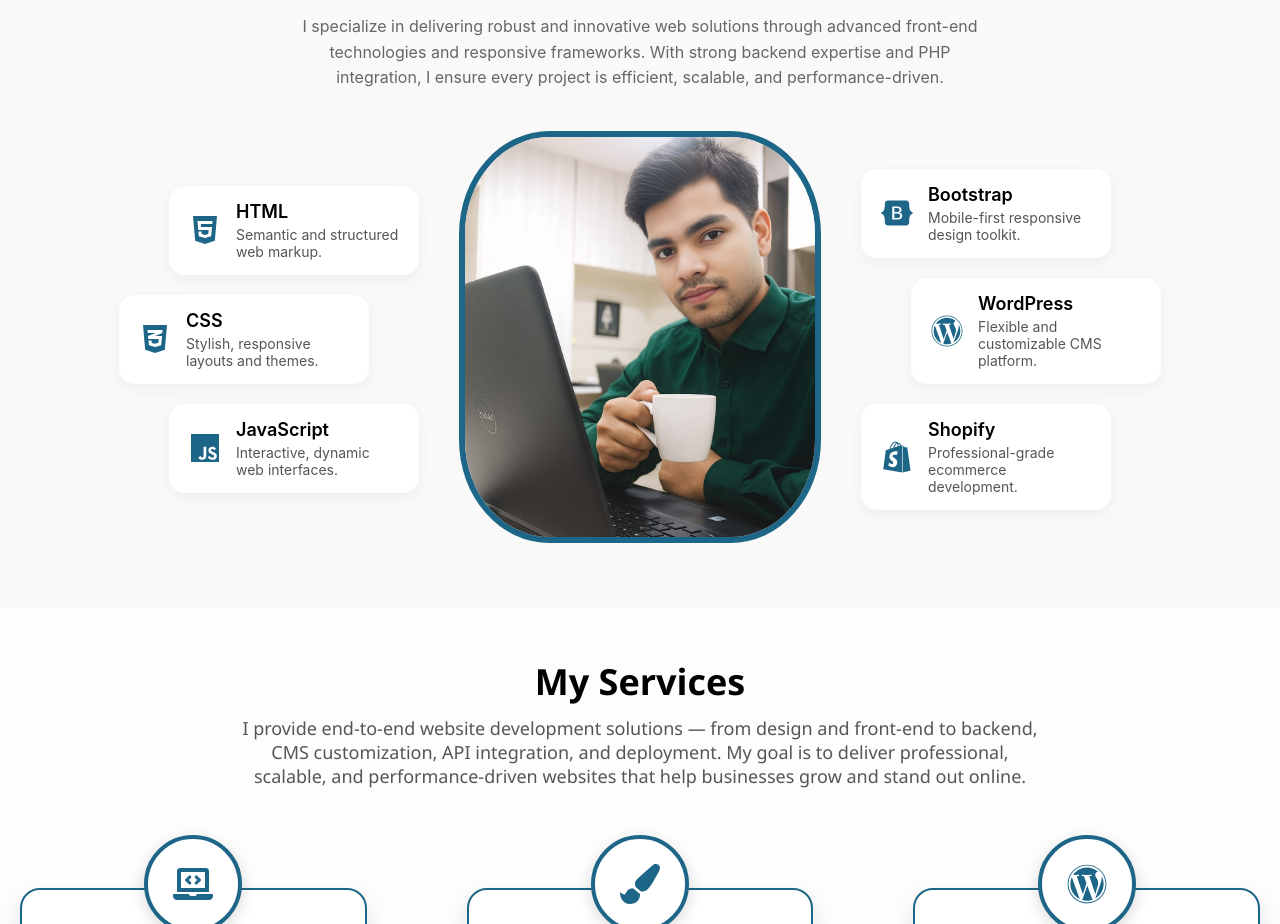
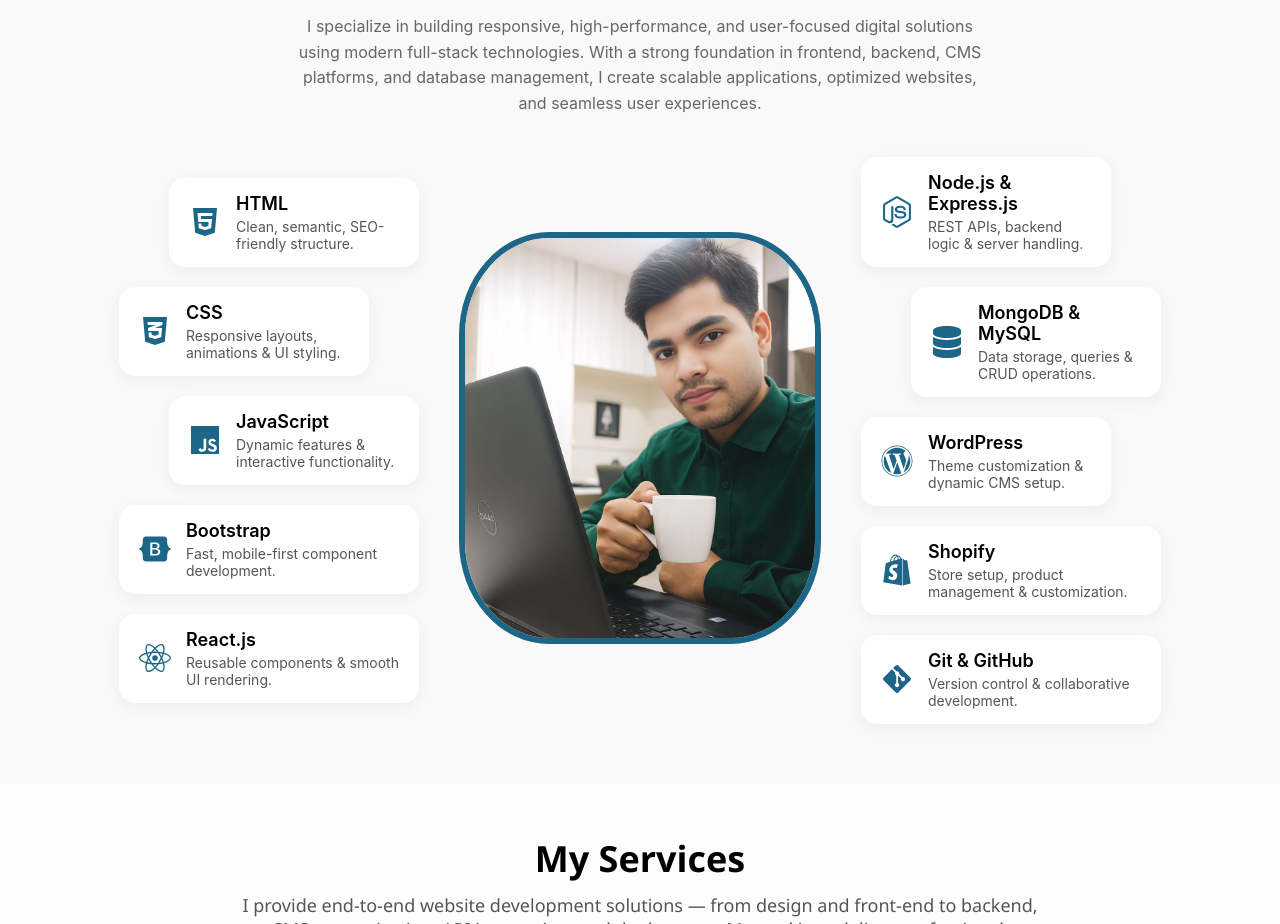
Before and after one commit to Vp900/Myportfolio, a React (Create React App) app: page / in a window 1280 px wide. Shown: the part 1666-2590 px from the top of the page. Built offline with nearby package versions, Linux system fonts and the light colour scheme.

Commit message:
Enhance SkillsSection with new skills and descriptions
Updated skill descriptions and added new skills to the SkillsSection component.

```diff
--- a/src/components/SkillsSection.js
+++ b/src/components/SkillsSection.js
@@ -5,73 +5,118 @@ import {
   FaCss3Alt,
   FaJs,
   FaBootstrap,
+  FaReact,
+  FaNodeJs,
+  FaDatabase,
   FaWordpress,
   FaShopify,
+  FaGitAlt,
 } from "react-icons/fa";
 
 import skilImage from "../assets/skillpic.jpeg";
 
-
 const SkillsSection = () => {
   return (
     <section className="skills-section">
+      <h2 className="section-title">Most Popular Skills</h2>
 
-
-      <h2 className="section-title">Most Popular Skills</h2>
       <p className="section-description">
-       I specialize in delivering robust and innovative web solutions through advanced front-end technologies and responsive frameworks. With strong backend expertise and PHP integration, I ensure every project is efficient, scalable, and performance-driven.    </p>
-
+        I specialize in building responsive, high-performance, and user-focused
+        digital solutions using modern full-stack technologies. With a strong
+        foundation in frontend, backend, CMS platforms, and database
+        management, I create scalable applications, optimized websites, and
+        seamless user experiences.
+      </p>
 
       <div className="skills-container">
+
+        {/* LEFT SIDE SKILLS */}
         <div className="skills-left">
           <div className="skill-card">
             <FaHtml5 className="skill-icon" />
             <div>
               <h3>HTML</h3>
-              <p>Semantic and structured web markup.</p>
+              <p>Clean, semantic, SEO-friendly structure.</p>
             </div>
           </div>
+
           <div className="skill-card">
             <FaCss3Alt className="skill-icon" />
             <div>
               <h3>CSS</h3>
-              <p>Stylish, responsive layouts and themes.</p>
+              <p>Responsive layouts, animations & UI styling.</p>
             </div>
           </div>
+
           <div className="skill-card">
             <FaJs className="skill-icon" />
             <div>
               <h3>JavaScript</h3>
-              <p>Interactive, dynamic web interfaces.</p>
+              <p>Dynamic features & interactive functionality.</p>
+            </div>
+          </div>
+
+          <div className="skill-card">
+            <FaBootstrap className="skill-icon" />
+            <div>
+              <h3>Bootstrap</h3>
+              <p>Fast, mobile-first component development.</p>
+            </div>
+          </div>
+
+          <div className="skill-card">
+            <FaReact className="skill-icon" />
+            <div>
+              <h3>React.js</h3>
+              <p>Reusable components & smooth UI rendering.</p>
             </div>
           </div>
         </div>
 
-       <div className="skills-center">
-  <img src={skilImage} alt="Vikas Pal" className="center-photo" />
-</div>
+        {/* CENTER IMAGE */}
+        <div className="skills-center">
+          <img src={skilImage} alt="Vikas Pal" className="center-photo" />
+        </div>
 
-
+        {/* RIGHT SIDE SKILLS */}
         <div className="skills-right">
           <div className="skill-card">
-            <FaBootstrap className="skill-icon" />
+            <FaNodeJs className="skill-icon" />
             <div>
-              <h3>Bootstrap</h3>
-              <p>Mobile-first responsive design toolkit.</p>
+              <h3>Node.js & Express.js</h3>
+              <p>REST APIs, backend logic & server handling.</p>
             </div>
           </div>
+
+          <div className="skill-card">
+            <FaDatabase className="skill-icon" />
+            <div>
+              <h3>MongoDB & MySQL</h3>
+              <p>Data storage, queries & CRUD operations.</p>
+            </div>
+          </div>
+
           <div className="skill-card">
             <FaWordpress className="skill-icon" />
             <div>
               <h3>WordPress</h3>
-              <p>Flexible and customizable CMS platform.</p>
+              <p>Theme customization & dynamic CMS setup.</p>
             </div>
           </div>
+
           <div className="skill-card">
             <FaShopify className="skill-icon" />
             <div>
               <h3>Shopify</h3>
-              <p>Professional-grade ecommerce development.</p>
+              <p>Store setup, product management & customization.</p>
+            </div>
+          </div>
+
+          <div className="skill-card">
+            <FaGitAlt className="skill-icon" />
+            <div>
+              <h3>Git & GitHub</h3>
+              <p>Version control & collaborative development.</p>
             </div>
           </div>
         </div>
```
